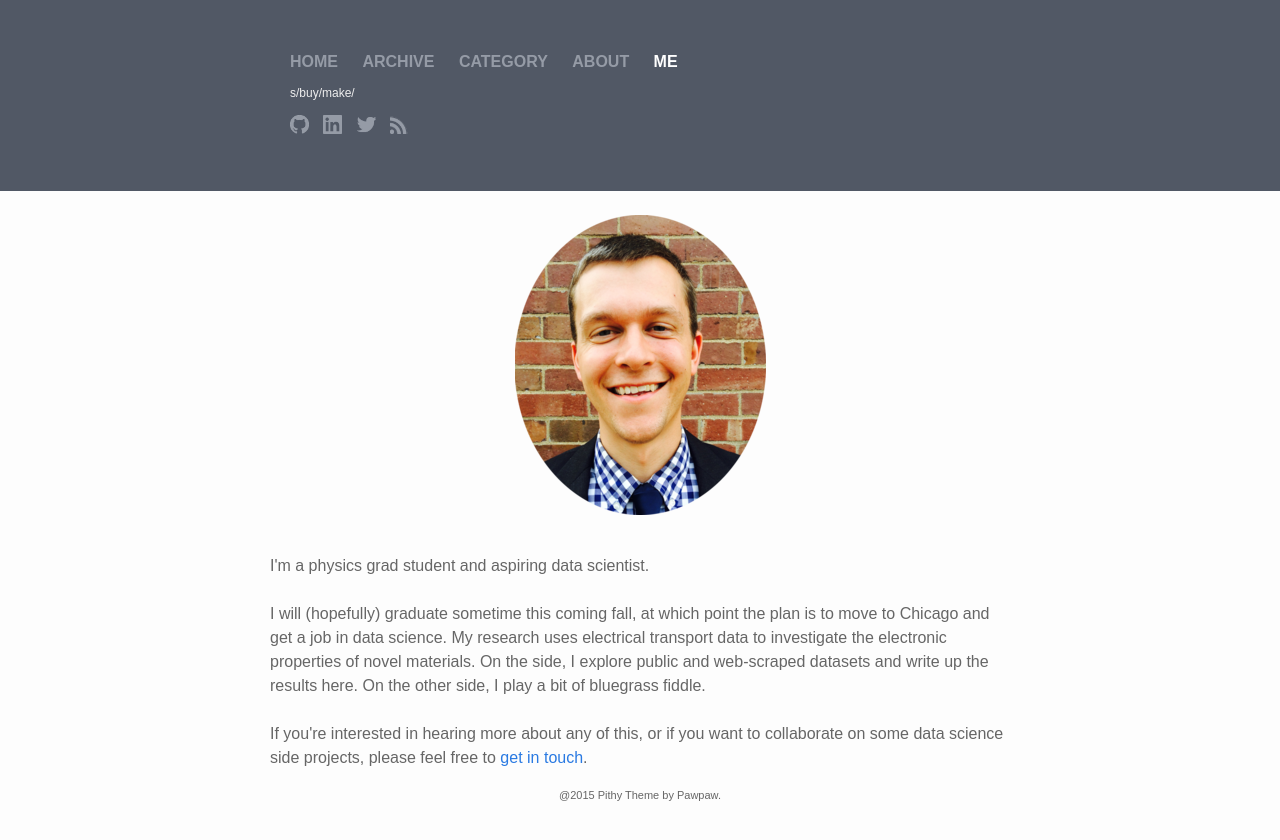
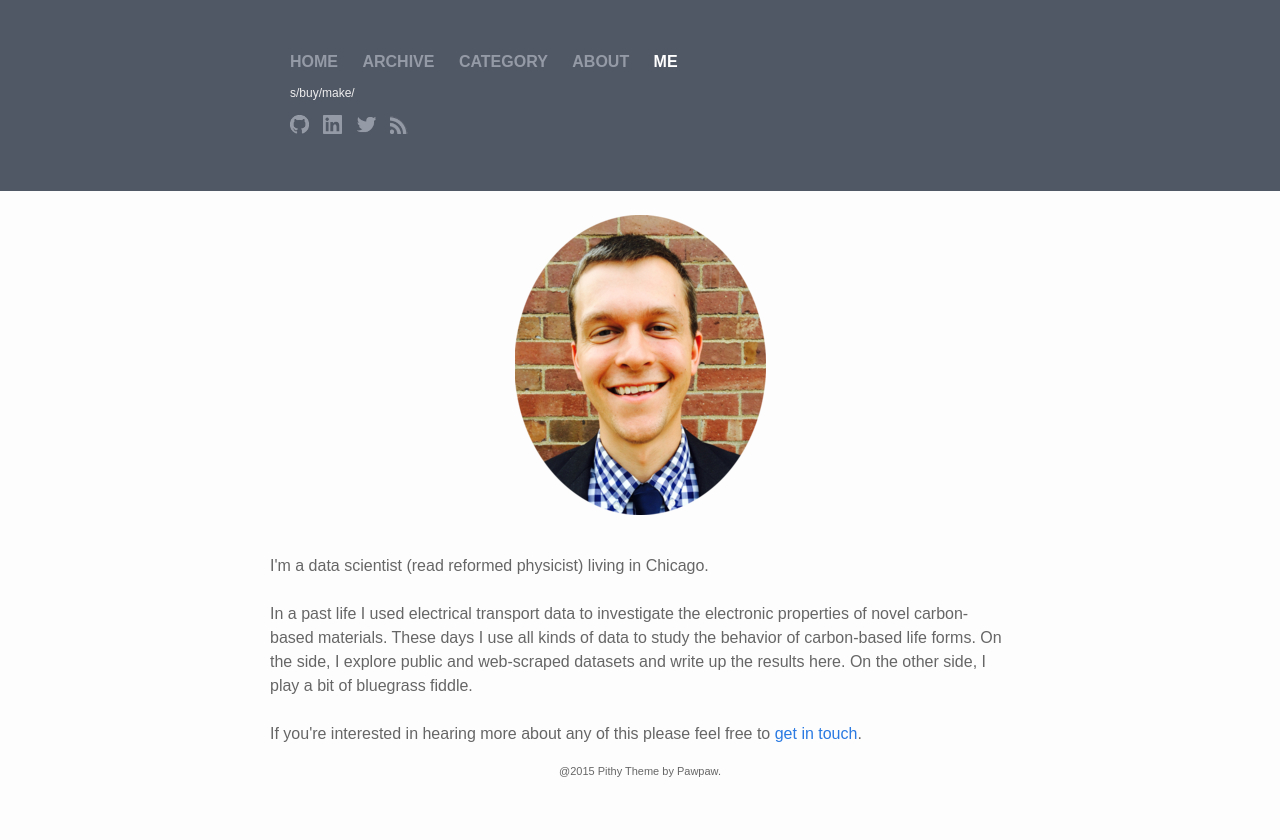
Before and after one commit to hinnefe2/hinnefe2.github.io, a Jekyll site: the page built from me.html, in a window 1280 px wide. Shown: the top 840 px of the page. Built offline with Jekyll 4.4.1, drawn with Linux system fonts in a browser that asks for light colours.

Commit message:
Update 'Me' section because I graduated

```diff
--- a/me.html
+++ b/me.html
@@ -6,16 +6,14 @@ layout: default
 
 <p><img src="/images/profile_pic_crop_small.png" alt="png" class="center-image" /></p>
 <br>
-I'm a physics grad student and aspiring data scientist.
+I'm a data scientist (read reformed physicist) living in Chicago.
 <br>
 <br>
-I will (hopefully) graduate sometime this coming fall, at which point the
-plan is to move to Chicago and get a job in data science.
-My research uses electrical transport data to investigate the electronic properties of novel materials.
+In a past life I used electrical transport data to investigate the electronic properties of novel carbon-based materials.
+These days I use all kinds of data to study the behavior of carbon-based life forms.
 On the side, I explore public and web-scraped datasets and write up the results here.
 On the other side, I play a bit of bluegrass fiddle.
 <br>
 <br>
-If you're interested in hearing more about any of this, or if you want to collaborate on
-some data science side projects, please feel free to <a href='mailto:henry.hinnefeld@gmail.com'>get in touch</a>.
+If you're interested in hearing more about any of this please feel free to <a href='mailto:henry.hinnefeld@gmail.com'>get in touch</a>.
 </div>
```
